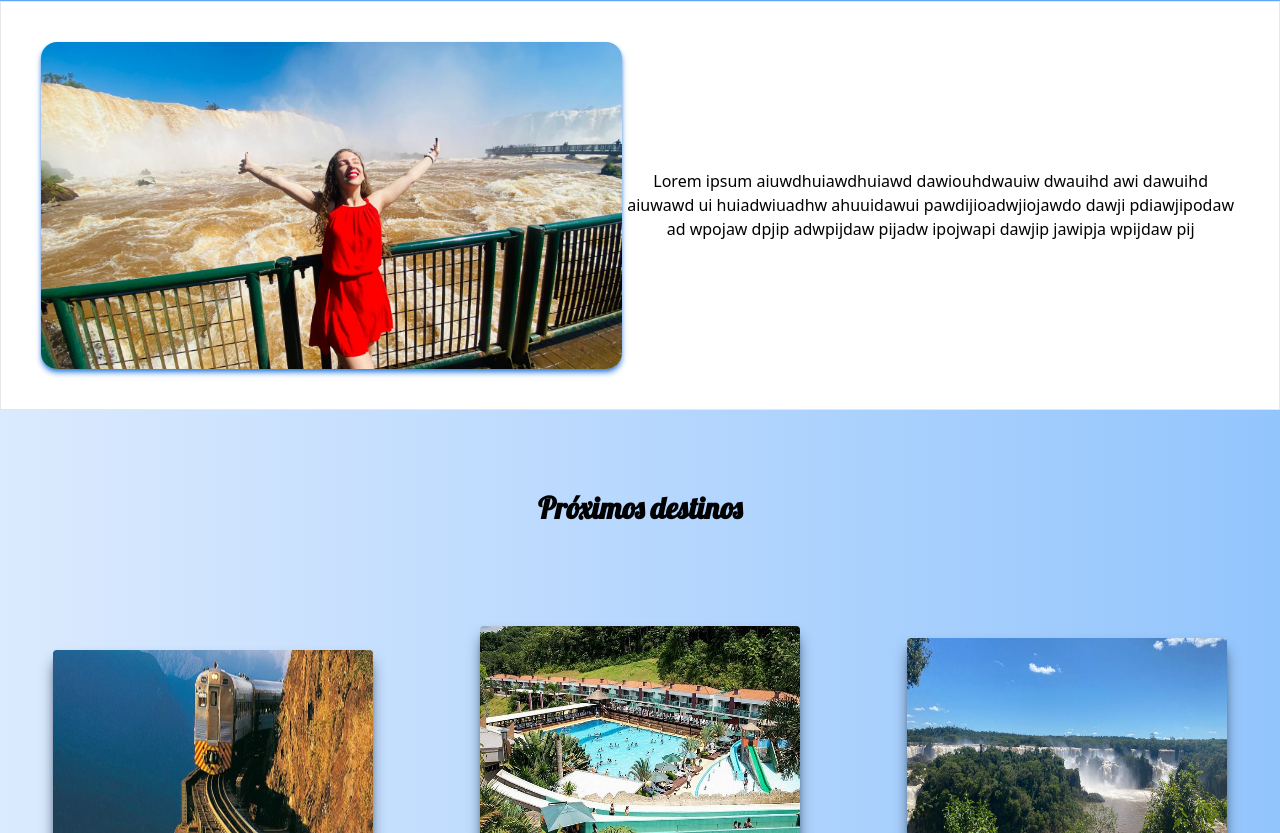
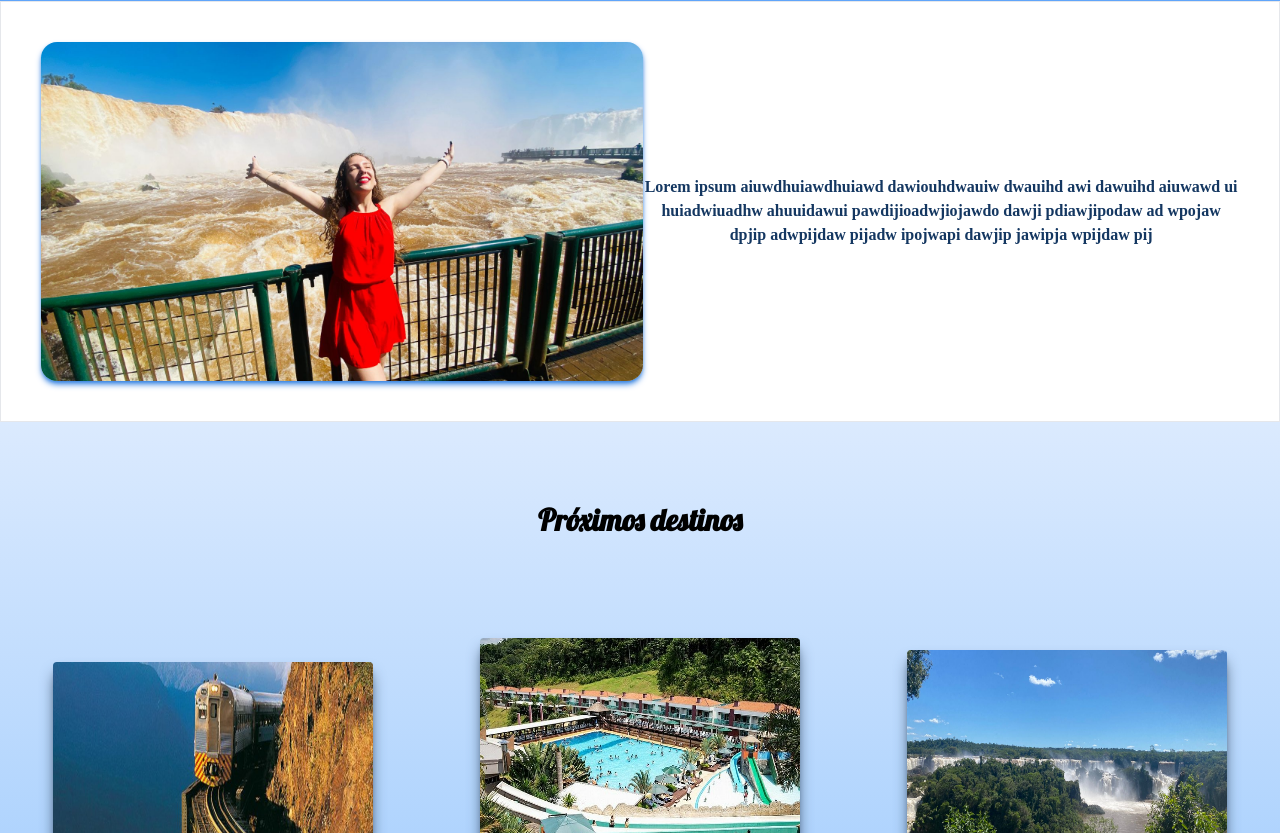
Before and after one commit to guivargas95/mariaizabelviagens, a React (Vite) app: page / in a window 1280 px wide. Shown: the part 187-1020 px from the top of the page. Built offline with nearby package versions, Linux system fonts and the light colour scheme; a web font is replaced by a local one.

Commit message:
Some design colors changed

```diff
--- a/src/components/about/index.tsx
+++ b/src/components/about/index.tsx
@@ -1,9 +1,9 @@
 export default function About(){
     return(
-        <div className="flex flex-col ">
+        <div className="flex flex-col bg-blue-100cl">
             <ul className="p-10 lg:flex items-center text-center border lg:w-auto">
                 <li><img className="w-96 mr-auto ml-auto lg:w-auto rounded-2xl shadow-md shadow-my-color2" src="\img\infophoto.jpg" alt="" /></li>
-                <li><p className="mt-2 mb-2">Lorem ipsum aiuwdhuiawdhuiawd dawiouhdwauiw dwauihd awi dawuihd aiuwawd ui huiadwiuadhw ahuuidawui pawdijioadwjiojawdo dawji pdiawjipodaw ad wpojaw dpjip adwpijdaw pijadw ipojwapi dawjip jawipja wpijdaw pij</p></li>
+                <li className=""><p className="mt-2 mb-2 font-font1 text-my-color4 font-bold">Lorem ipsum aiuwdhuiawdhuiawd dawiouhdwauiw dwauihd awi dawuihd aiuwawd ui huiadwiuadhw ahuuidawui pawdijioadwjiojawdo dawji pdiawjipodaw ad wpojaw dpjip adwpijdaw pijadw ipojwapi dawjip jawipja wpijdaw pij</p></li>
             </ul>
         </div>
     )
--- a/src/components/card/nextTravelsCard/index.tsx
+++ b/src/components/card/nextTravelsCard/index.tsx
@@ -2,7 +2,7 @@ import Card from "..";
 
 export default function NextTravelsCard() {
     return (
-        <section className="bg-gradient-to-r from-blue-100 to-blue-300 flex flex-col items-center">
+        <section className="bg-gradient-to-b from-blue-100 to-blue-300 flex flex-col items-center">
             <div className="text-center text-3xl p-20 font-bold ">
                 <h2 className="font-font2 ">Próximos destinos</h2>
             </div>
```
